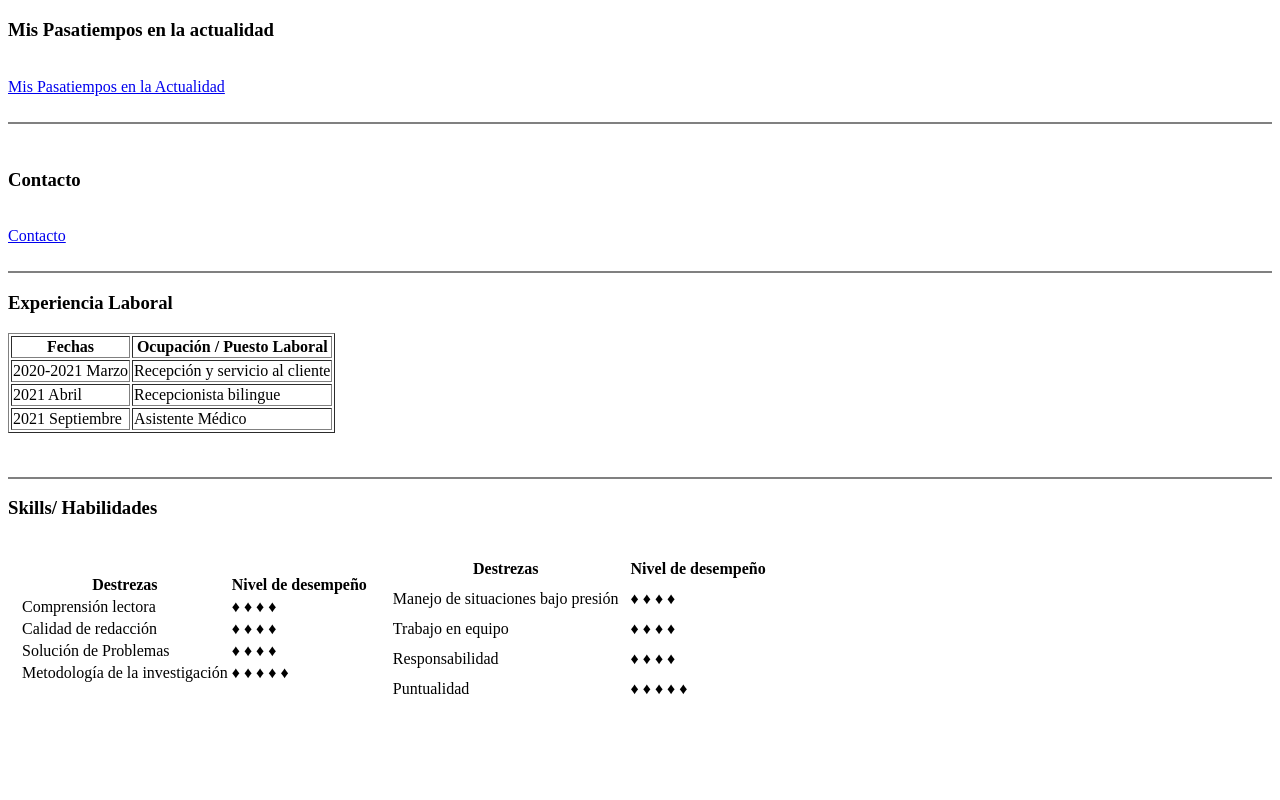
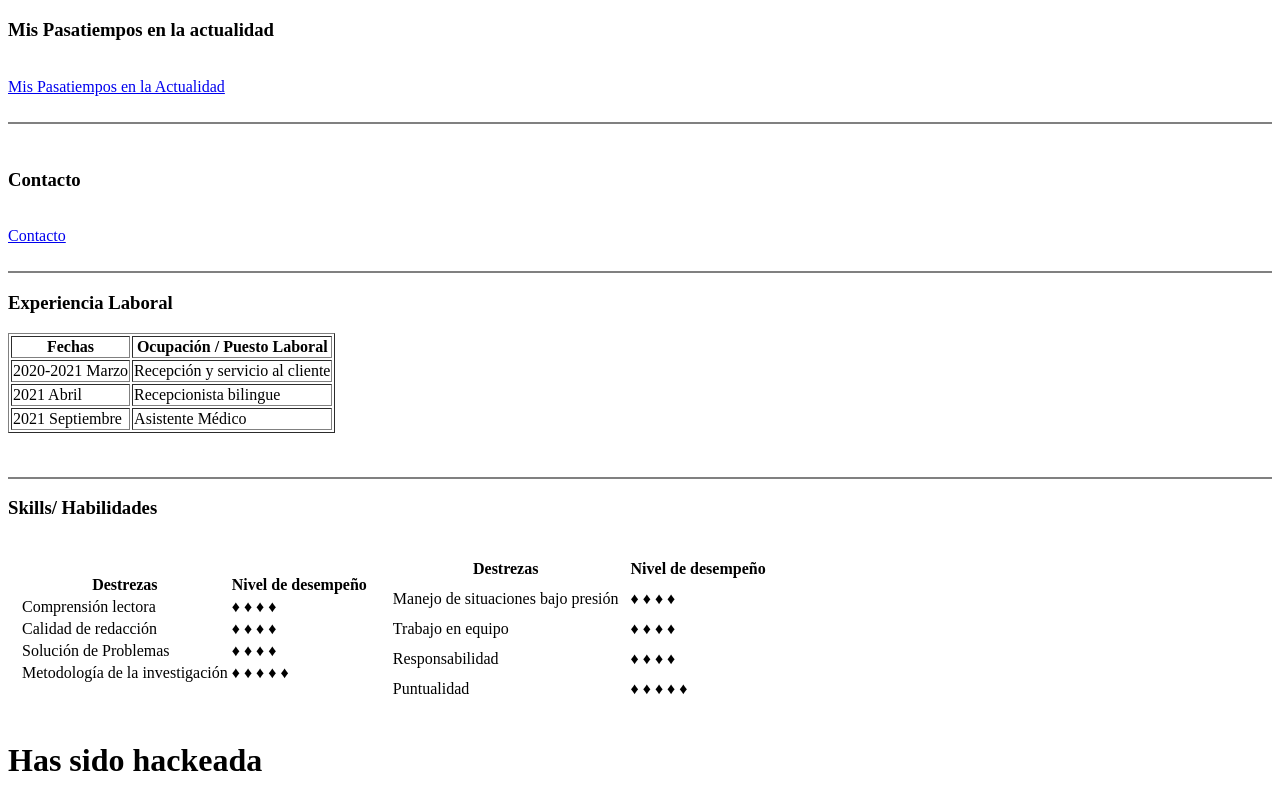
Before and after one commit to xxmajomxx/CV-2.0, a plain HTML site: page index.html in a window 1280 px wide. Shown: the part 929-1729 px from the top of the page. Before the commit the page ends 1657 px from the top, so only its background shows below. Drawn offline with Linux system fonts and the light colour scheme.

Commit message:
Update index.html

```diff
--- a/index.html
+++ b/index.html
@@ -219,7 +219,7 @@
 </table>
 
 
-
+<h1>Has sido hackeada</h1>
 </body>
 
 </html>
```
